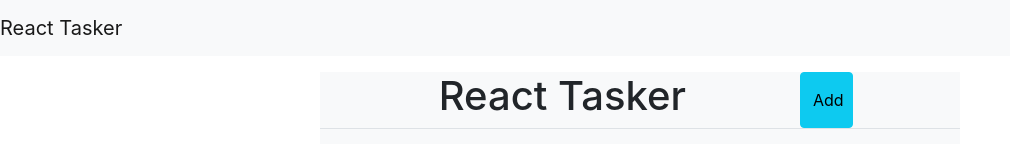
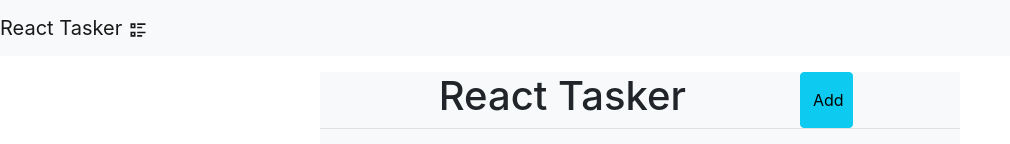
Before and after one commit to jbramirez03/React-Tasker, a React (Create React App) app: page / in a window 1280 px wide. Shown: the top 144 px of the page, without its empty margins (0-1010 px from the left). Built offline with nearby package versions, Linux system fonts and the light colour scheme.

Commit message:
added icon to navbar

```diff
--- a/src/components/Nav.js
+++ b/src/components/Nav.js
@@ -1,11 +1,12 @@
+import { RiListCheck2 } from "react-icons/ri";
 
 const Nav = () => {
     return (
         <header>
             <nav className="navbar navbar-light bg-light">
-                <a className="navbar-brand" href="https://reactjs.org/" target='_blank' rel="noreferrer">
-                    React Tasker
-            </a>
+                <a className="navbar-brand" href="https://github.com/jbramirez03/React-Tasker" target='_blank' rel="noreferrer">
+                    React Tasker <span><RiListCheck2 /></span>
+                </a>
             </nav>
         </header>
     )
```
